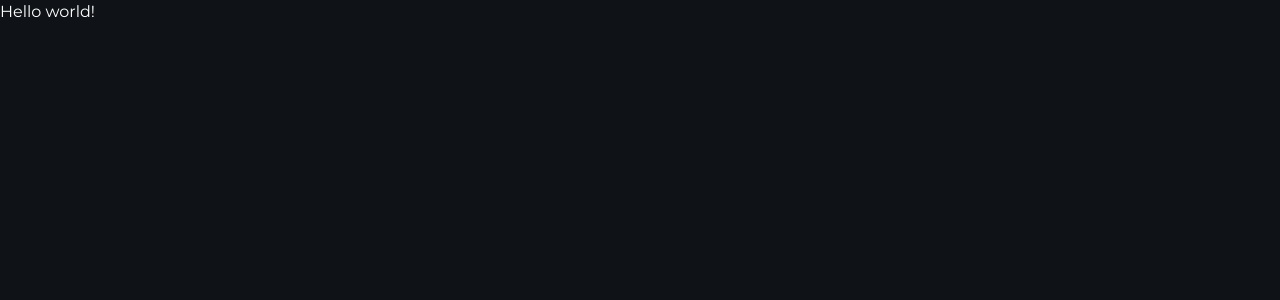
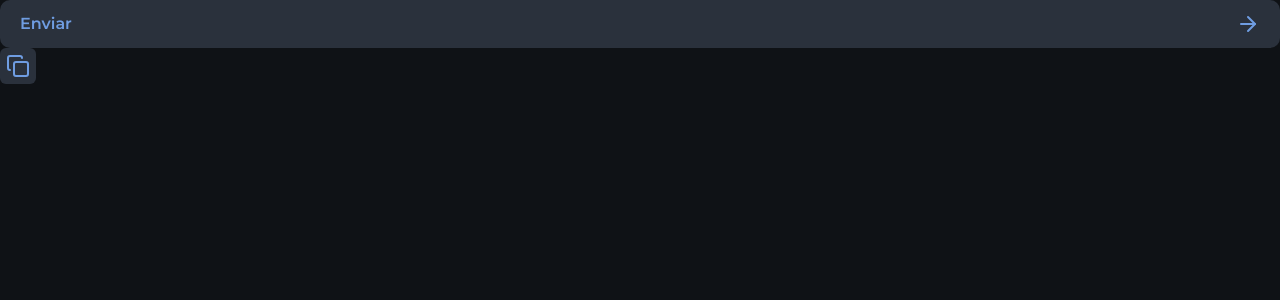
Before and after one commit to Kierico/web, a Next.js app: page / in a window 1280 px wide. Shown: the top 300 px of the page. Built offline with nearby package versions, Linux system fonts and the light colour scheme.

Commit message:
Settings Button and IconButton

```diff
--- a/package.json
+++ b/package.json
@@ -10,6 +10,7 @@
   },
   "dependencies": {
     "@tailwindcss/postcss": "^4.0.7",
+    "lucide-react": "^0.475.0",
     "next": "15.1.7",
     "postcss": "^8.5.2",
     "react": "^19.0.0",
--- a/src/app/globals.css
+++ b/src/app/globals.css
@@ -24,4 +24,6 @@
     --font-heading: var(--font-oxanium);
     --font-sans: var(--font-montserrat);
 
+	--radius-xl: 0.625rem;
+
 }
--- a/src/app/layout.tsx
+++ b/src/app/layout.tsx
@@ -28,7 +28,7 @@
 }>) {
   return (
     <html lang="en" className={`${oxanium.variable} ${montserrat.variable}`}>
-      <body className="bg-gray-900 text-white">{children}</body>
+      <body className="bg-gray-900 text-gray-100 antialiased">{children}</body>
     </html>
   );
 }
--- a/src/app/page.tsx
+++ b/src/app/page.tsx
@@ -1,7 +1,19 @@
+import {ArrowRight, Copy} from 'lucide-react'
+import {Button} from '@/components/button'
+import { IconButton } from '@/components/icon-button';
+
 export default function Home() {
   return (
     <main>
-      <div>Hello world!</div>
+
+      <Button>
+        Enviar
+        <ArrowRight />
+      </Button>
+      <IconButton>
+        <Copy />
+      </IconButton>
+
     </main>
   );
 }
--- /dev/null
+++ b/src/components/button.tsx
@@ -0,0 +1,13 @@
+import { ReactNode } from "react";
+
+interface ButtonProps {
+    children: ReactNode;
+}
+
+export function Button(props: ButtonProps) {
+    return (
+        <button className="flex justify-between items-center px-5 h-12 bg-gray-500 text-blue font-semibold rounded-xl w-full cursor-pointer transition-colors duration-300 hover:bg-blue hover:text-gray-900">
+            {props.children}
+        </button>
+    )
+}
--- /dev/null
+++ b/src/components/icon-button.tsx
@@ -0,0 +1,13 @@
+import { ReactNode } from "react";
+
+interface IconButtonProps {
+    children: ReactNode;
+}
+
+export function IconButton(props: IconButtonProps) {
+    return (
+        <button className="p-1.5 bg-gray-500 text-blue rounded-md cursor-pointer transition-colors duration-300 hover:bg-blue hover:text-gray-900">
+            {props.children}
+        </button>
+    )
+}
```
Also changed, not shown: 2 other files (tests, documents, lock files or other folders).
